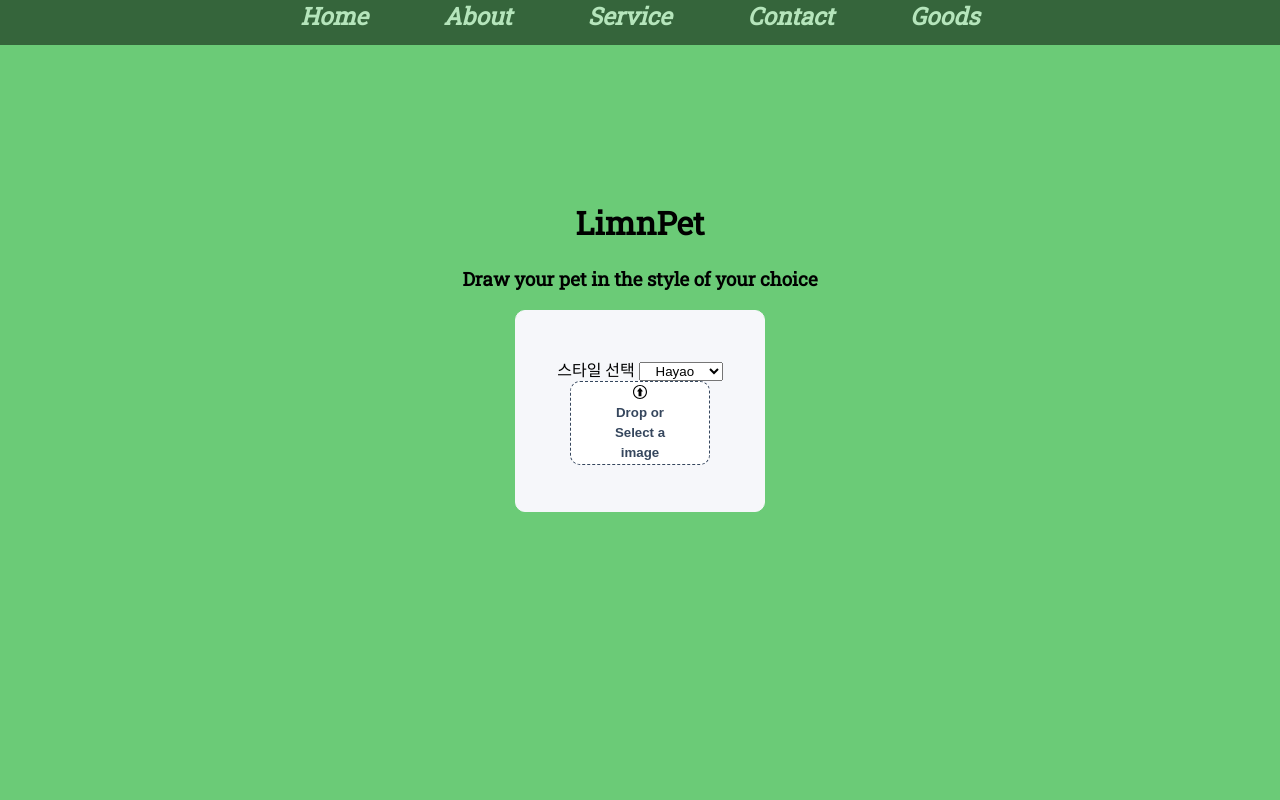
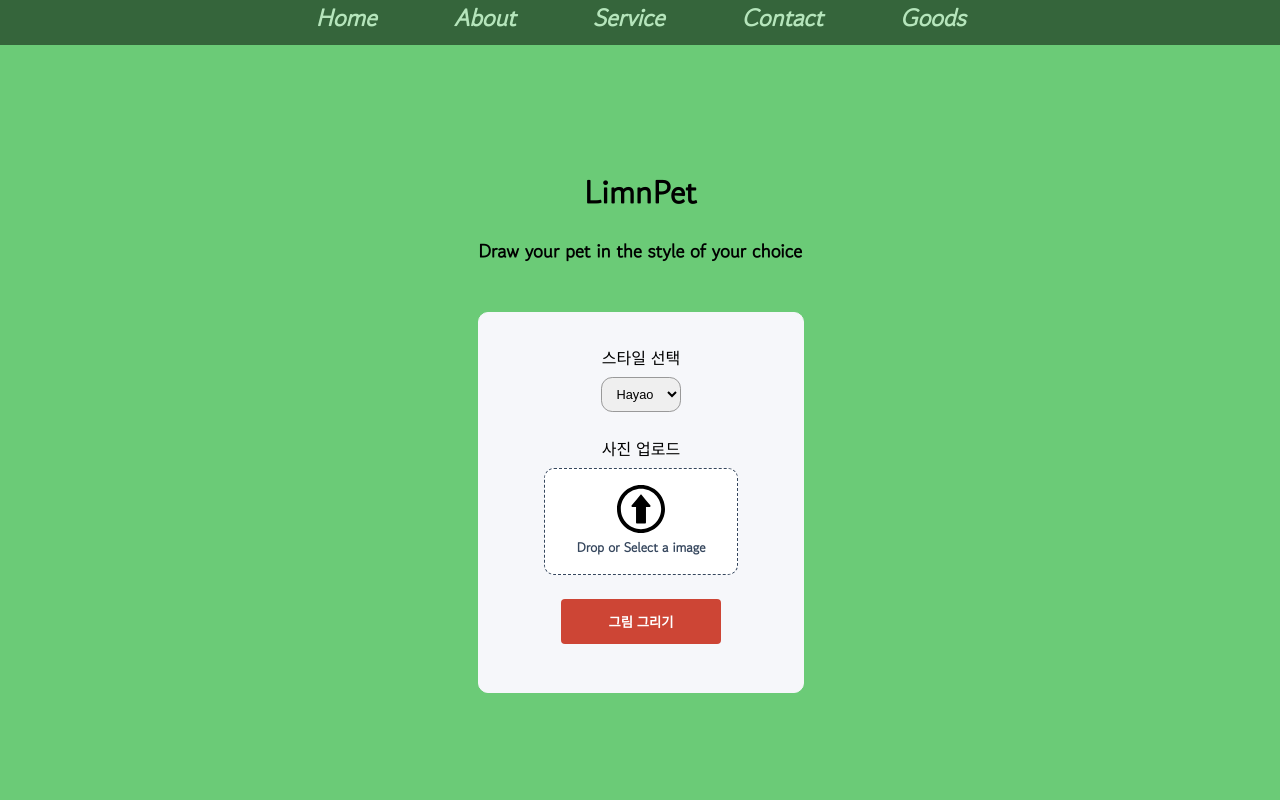
Before and after one commit to LiJell/Final-pjt, a Flask app: page /service in a window 1280 px wide. Run offline with Flask 2, Linux system fonts and the light colour scheme; some libraries are stand-ins or nearby versions.

Commit message:
file_modified

```diff
--- a/Final_result/static/css/main.css
+++ b/Final_result/static/css/main.css
@@ -1,20 +1,6 @@
 body {
-  /*overflow: hidden;*/
-  font-family: "Roboto Slab", serif;
+  font-family: 'Gowun Dodum', sans-serif;
 }
-
-/*h3 {*/
-/*  font-family: "Pretendard-Thin";*/
-/*  color: #ffffff;*/
-/*  text-align: center;*/
-/*  font-style: italic;*/
-/*  font-weight: lighter;*/
-/*  margin-top: 50px;*/
-/*  font-size: 20px;*/
-/*}*/
-
-
-
 
 /* 상단바 */
 
@@ -74,9 +60,8 @@ body {
 .one {
   background-size: cover;
   text-align: center;
-  padding-top: 5rem;
+  padding-top: 3rem;
   padding-bottom: 3rem;
-
 }
 
 .profile {
@@ -85,7 +70,6 @@ body {
   display: inline-block;
   padding: 0.5rem;
   margin-bottom: 2rem;
-  border: 1px solid gray;
   background-color: rgba(255, 211, 16, 0.89);
   border: 1px solid rgb(255, 255, 255, 0.5);
 }
@@ -99,7 +83,7 @@ body {
 .two {
   background-size: cover;
   text-align: center;
-  padding-top: 5rem;
+  padding-top: 3rem;
   padding-bottom: 3rem;
 }
 
@@ -116,7 +100,7 @@ body {
 .three {
   background-size: cover;
   text-align: center;
-  padding-top: 5rem;
+  padding-top: 3rem;
   padding-bottom: 3rem;
 }
 
@@ -125,7 +109,7 @@ body {
 .four {
   text-align: center;
   align-items: center;
-  padding-top: 5rem;
+  padding-top: 3rem;
   padding-bottom: 3rem;
 }
 
@@ -149,14 +133,13 @@ body {
 .five {
   text-align: center;
   align-items: center;
-  padding-top: 5rem;
+  padding-top: 3rem;
   padding-bottom: 3rem;
 }
 
 .lists {
   display: block;
   font-weight: 400;
-  font-family: "Pretendard-Thin";
   font-size: 18px;
   line-height: 1.5;
   display: inline-block;
--- a/Final_result/static/css/service.css
+++ b/Final_result/static/css/service.css
@@ -1,6 +1,16 @@
 body {
   background-color: #6bcb77;
 }
+
+select {
+  width: 5rem;
+  padding: .5rem .5rem;
+  margin: .5rem auto;
+  border: 1px solid #999;
+  font-size: .8rem;
+  border-radius: 0.7rem;
+  }
+
 
 .list {
   display: flex;
--- a/Final_result/static/css/style.css
+++ b/Final_result/static/css/style.css
@@ -12,19 +12,18 @@
 
   /*기존*/
   body {
-	font-family: 'Ubuntu', sans-serif;
 	  background-color: #fff;
   }
   .file-upload {
 	  text-align: center ;
-	width: 60%;
+	  /* position:relative; */
+	  width: 100%;
 	  border-radius: 10px;
 	  border: solid 1.5px #f6f7fa;
 	  background-color: #f6f7fa;
-	padding: 13% 5%;
-	margin: 0 auto
-	/* width: 600px; */
-
+	  padding-top: 2rem;
+	  padding-bottom: 2rem;
+	  margin: 3rem auto;
   }
   .file-upload-btn {
 	  width: 100%;
@@ -56,10 +55,10 @@ body {
   }
   .file-upload-input {
 	  position: absolute;
-	margin: 0;
-	padding: 0;
-	width: 100%;
-	height: 100%;
+	  margin: 1rem auto;
+	  padding: 1rem;
+	  width: 10rem;
+	  padding: 1rem;
 	  outline: none;
 	  opacity: 0;
 	  cursor: pointer;
@@ -69,6 +68,9 @@ body {
 	  bottom: 0;
   }
   .image-upload-wrap {
+	  width: 10rem;
+	  padding: 1rem;
+	  margin: .5rem auto;
 	  border: 4px dashed #1fb264;
 	  position: relative;
   }
@@ -94,7 +96,6 @@ body {
 	  font-weight: 100;
 	  text-transform: uppercase;
 	  color: #15824b;
-	font-family: 'Ubuntu', sans-serif;
 	  font-size: 1.5rem;
 	  line-height: 1.53;
 	  text-align: center;
@@ -102,22 +103,20 @@ body {
 	  margin: 0 auto;
   }
   .file-upload-image {
-	max-height: 500px;
-	max-width: 500px;
+	  width: 10rem;
 	  display: block;
-	margin: auto;
-	padding: 20px;
+	  margin: 1rem auto;
+	  padding: auto;
 	  position: relative;
   }
   .remove-image {
-	width: 200px;
-	margin: 0;
+	  width: 10rem;
+	  margin: 1rem;
 	  color: #fff;
 	  background: #cd4535;
 	  border: none;
-	padding: 10px;
+	  padding: 0.8rem;
 	  border-radius: 4px;
-	border-bottom: 4px solid #b02818;
 	  transition: all 0.2s ease;
 	  outline: none;
 	  text-transform: uppercase;
@@ -139,7 +138,6 @@ body {
   }
 
   .navbar-light .navbar-brand {
-	font-family: 'Ubuntu', sans-serif;
 	  line-height: 1.68;
 	  text-align: left;
 	  color: #35465d;
@@ -154,7 +152,6 @@ body {
   }
 
   .title {
-	font-family: 'Ubuntu', sans-serif;
 	  line-height: 1.67;
 	  text-align: center;
 	  color: #35465d;
@@ -178,7 +175,6 @@ body {
   }
 
   .github-link {
-	font-family: 'Ubuntu', sans-serif;
 	  font-weight: bolder;
 	  font-size: 1.0rem;
 	  line-height: 1.71;
@@ -188,7 +184,6 @@ body {
   }
 
   .github-link hover {
-	font-family: 'Ubuntu', sans-serif;
 	  font-weight: bolder;
 	  font-size: 1.0rem;
 	  line-height: 1.71;
@@ -223,8 +218,7 @@ body {
   }
 
   .upload-text {
-	width: 50%;
-	font-family: 'Ubuntu', sans-serif;
+	  width: 100%;
 	  font-size: 1.6 rem;
 	  line-height: 1.53;
 	  text-align: center;
--- a/Final_result/templates/about.html
+++ b/Final_result/templates/about.html
@@ -8,8 +8,8 @@
     <link rel = "stylesheet" href = "{{ url_for('static', filename = 'css/main.css') }}">
     <link rel = "stylesheet" href = "{{ url_for('static', filename = 'css/about.css') }}">
     <style>
-        @import url('https://fonts.googleapis.com/css2?family=Roboto+Slab&display=swap');
-    </style>
+      @import url('https://fonts.googleapis.com/css2?family=Gowun+Dodum&display=swap');
+  </style>
   </head>
 
   <body>
--- a/Final_result/templates/goods.html
+++ b/Final_result/templates/goods.html
@@ -8,7 +8,7 @@
         <link rel = "stylesheet" href = "{{ url_for('static', filename = 'css/main.css') }}">
         <link rel = "stylesheet" href = "{{ url_for('static', filename = 'css/goods.css') }}">
         <style>
-            @import url('https://fonts.googleapis.com/css2?family=Roboto+Slab&display=swap');
+            @import url('https://fonts.googleapis.com/css2?family=Gowun+Dodum&display=swap');
         </style>
     </head>
 
--- a/Final_result/templates/service.html
+++ b/Final_result/templates/service.html
@@ -11,8 +11,8 @@
     <link rel = "stylesheet" href = "{{ url_for('static', filename = 'css/service.css') }}">
 
     <style>
-        @import url('https://fonts.googleapis.com/css2?family=Roboto+Slab&display=swap');
-    </style>
+      @import url('https://fonts.googleapis.com/css2?family=Gowun+Dodum&display=swap');
+  </style>
   </head>
 
   <body>
@@ -46,7 +46,7 @@
           <section>
             <div class="file-upload">
               <form action="/test" method="POST" enctype="multipart/form-data">
-                <div style="display:inline">스타일 선택</div>
+                <div>스타일 선택</div>
                 <select name="style" class="btn btn-light" style="text-align: center; display:inline">
                   <option value="hayao">Hayao</option>
                   <option value="paprika">Paprika</option>
@@ -55,13 +55,33 @@
                   <option value="ladyOscar">Ladyoscar</option>
                   <option value="Onepiece">Onepiece</option>
                 </select>
-                <div class="image-upload-wrap" style="width: 65%; margin: 0 auto">
-                  <input class="file-upload-input" name="file" type="file" accept="image/*" onchange="this.form.submit();search()"/>
+                <div style="margin-top:1rem">사진 업로드</div>
+                <div class="image-upload-wrap">
+                  <input class="file-upload-input" name="file" type="file" accept="image/*" onchange="readURL(this);"/>
                     <div class="drag-text">
-                      <img src="static/img/icon-1294806.svg" class="mt-5 pt-2 upload" style="width: 10%"/>
+                      <img src="static/img/icon-1294806.svg" class="mt-5 pt-2 upload" style="width: 30%"/>
                       <h5 class="mb-5 pd-5 pt-4 upload-text">Drop or Select a image</h5>
                     </div>
                 </div>
+                <div class="file-upload-content">
+                  <img
+                    class="file-upload-image"
+                    id="pet-image"
+                    src="#"
+                    alt="your image"
+                  />
+                  <div class="image-title-wrap">
+                    <button type="button" onclick="removeUpload(this)" class="remove-image">
+                      <span class="image-title">사진 다시 올리기</span>
+                    </button>
+                  </div>
+                </div>
+                <div id="submit_button">
+                  <button class="remove-image" type="submit" onClick="location.href='/test';search();">
+                    <span class="image-title">그림 그리기</span>
+                  </button>
+                </div>
+
               </form>
             </div>
           </section>
@@ -100,36 +120,36 @@
       ></noscript
     >
     <script> // input file들이 들어오면 아래 코드들이 실행
-      // function readURL(input) {
-      //   if (input.files && input.files[0]) {
-      //     var reader = new FileReader();
-      //     reader.onload = function (e) {
-      //       $(".image-upload-wrap").hide();
-      //       $(".file-upload-image").attr("src", e.target.result);
-      //       $(".file-upload-content").show();
-      //     };
-      //     reader.readAsDataURL(input.files[0]);
-      //     init().then(() => {
-      //       console.log("hello");
-      //       predict();
-      //     });
-      //   } else {
-      //     removeUpload();
-      //   }
-      // }
+      function readURL(input) {
+        if (input.files && input.files[0]) {
+          var reader = new FileReader();
+          reader.onload = function (e) {
+            $(".image-upload-wrap").hide();
+            $(".file-upload-image").attr("src", e.target.result);
+            $(".file-upload-content").show();
+          };
+          reader.readAsDataURL(input.files[0]);
+          init().then(() => {
+            console.log("hello");
+            predict();
+          });
+        } else {
+          removeUpload();
+        }
+      }
 
-      // function removeUpload() {
-      //   $(".file-upload-input").replaceWith($(".file-upload-input").clone());
-      //   $(".file-upload-content").hide();
-      //   $(".image-upload-wrap").show();
-      // }
-      // $(".image-upload-wrap").bind("dragover", function () {
-      //   $(".image-upload-wrap").addClass("image-dropping");
-      // });
-      // $(".image-upload-wrap").bind("dragleave", function () {
-      //   $(".image-upload-wrap").removeClass("image-dropping");
-      // });
-      // //원래 그림이 존재하지만, 이 스크립트로 그림이 숨겨짐 window.onload -> 뒤로가기 누르면 버튼이 무효화 onpageshow -> 뒤로가기 눌러도 유지
+      function removeUpload() {
+        $(".file-upload-input").replaceWith($(".file-upload-input").clone());
+        $(".file-upload-content").hide();
+        $(".image-upload-wrap").show();
+      }
+      $(".image-upload-wrap").bind("dragover", function () {
+        $(".image-upload-wrap").addClass("image-dropping");
+      });
+      $(".image-upload-wrap").bind("dragleave", function () {
+        $(".image-upload-wrap").removeClass("image-dropping");
+      });
+      //원래 그림이 존재하지만, 이 스크립트로 그림이 숨겨짐 window.onload -> 뒤로가기 누르면 버튼이 무효화 onpageshow -> 뒤로가기 눌러도 유지
 
       window.onpageshow = function() {
         $("#div_load_image").hide();
```
Also changed, not shown: Final_result/static/css/contact.css (+14 -1 lines), Final_result/static/css/scroll.css (+2 -6 lines), Final_result/templates/contact.html (+37 -7 lines), Final_result/templates/index.html (+5 -7 lines), Final_result/templates/result.html (+5 -4 lines). Lines whose indentation alone changed are shown as unchanged.
